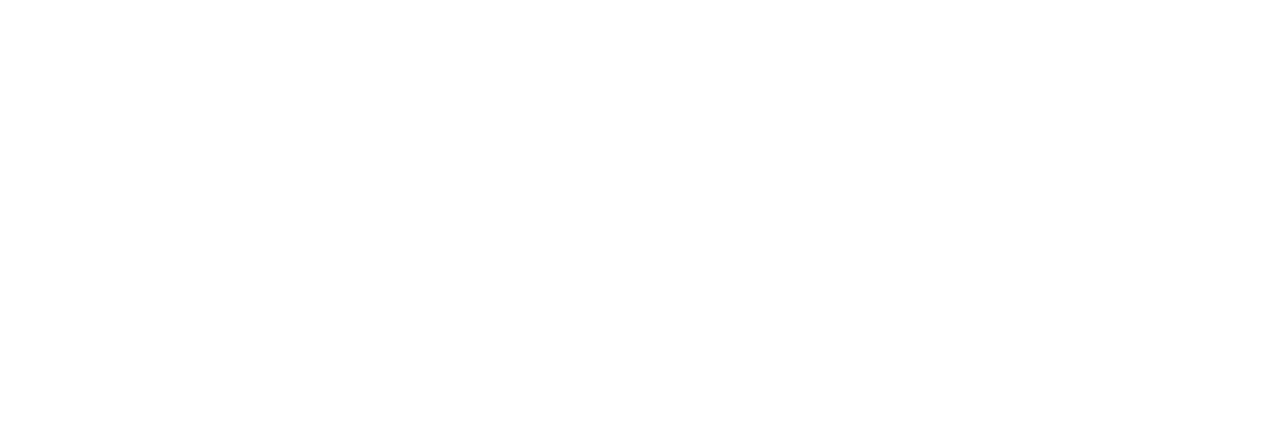
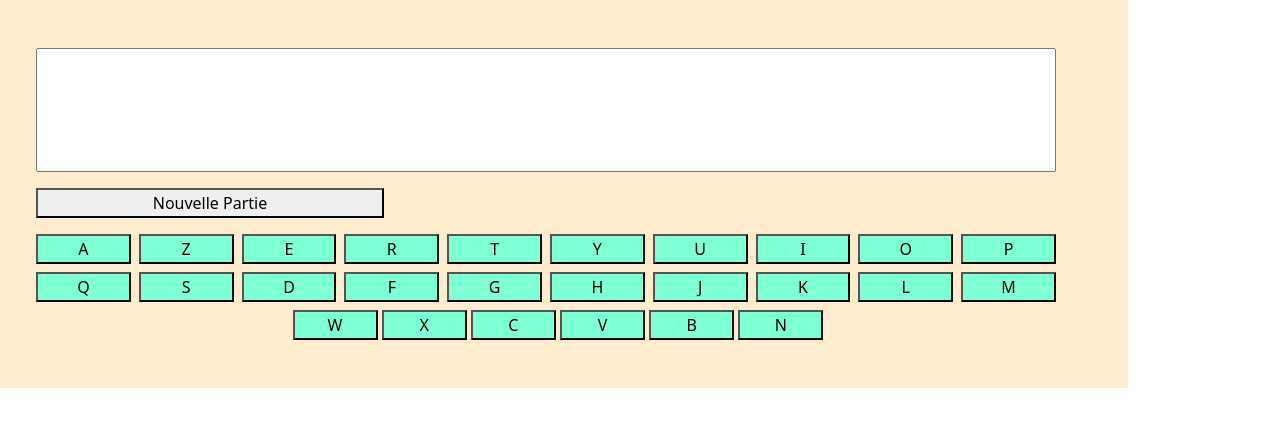
Before and after one commit to LHP7Guillaume/lependu, a plain HTML site: page index.html in a window 1280 px wide. Drawn offline with nearby package versions, Linux system fonts and the light colour scheme.

Commit message:
Oh bordeS

```diff
--- a/index.html
+++ b/index.html
@@ -5,15 +5,104 @@
     <meta charset="UTF-8">
     <meta http-equiv="X-UA-Compatible" content="IE=edge">
     <meta name="viewport" content="width=device-width, initial-scale=1.0">
+    <link rel="stylesheet" href="style.css">
+
+    <!-- bootstrap -->
+    <link href="https://cdn.jsdelivr.net/npm/bootstrap@5.1.3/dist/css/bootstrap.min.css" rel="stylesheet"
+        integrity="sha384-1BmE4kWBq78iYhFldvKuhfTAU6auU8tT94WrHftjDbrCEXSU1oBoqyl2QvZ6jIW3" crossorigin="anonymous">
+    <!-- cdn -->
+    <link rel="stylesheet" href="https://cdn.jsdelivr.net/npm/bootstrap-icons@1.6.1/font/bootstrap-icons.css">
+
+
     <title>Le Pendu</title>
+
+    <div class="text-center">
+
+    </div>
+
 </head>
 
-<body>
+<body class="text-center">
+
+
+
+
+
+    <div class="row clavier text-center p-5 container">
+
+        <div class="text row text-center">
+
+            <input type="text" class="col p-5 text-center" id="affichage">
+
+        </div>
+
+        <button id="newGame" class="mt-3 mb-3 col-4">Nouvelle Partie</button>
+
+        <div class="row text-center toucheclavier gap-2  lg">
+
+            <button type="button" id="a" class="col bouton">A</button>
+
+            <button type="button" id="z" class="col bouton">Z</button>
+
+            <button type="button" id="e" class="col bouton">E</button>
+
+            <button type="button" id="r" class="col bouton">R</button>
+
+            <button type="button" id="t" class="col bouton">T</button>
+
+            <button type="button" id="y" class="col bouton">Y</button>
+
+            <button type="button" id="U" class="col bouton">U</button>
+
+            <button type="button" id="i" class="col bouton">I</button>
+
+            <button type="button" id="o" class="col bouton">O</button>
+
+            <button type="button" id="p" class="col bouton">P</button>
+        </div>
+        <div class="row text-center toucheclavier gap-2 mt-2 lg">
+            <button type="button" id="q" class="col bouton">Q</button>
+
+            <button type="button" id="s" class="col bouton">S</button>
+
+            <button type="button" id="d" class="col bouton">D</button>
+
+            <button type="button" id="f" class="col bouton">F</button>
+
+            <button type="button" id="g" class="col bouton">G</button>
+
+            <button type="button" id="h" class="col bouton">H</button>
+
+            <button type="button" id="j" class="col bouton">J</button>
+
+            <button type="button" id="k" class="col bouton">K</button>
+
+            <button type="button" id="l" class="col bouton">L</button>
+
+            <button type="button" id="m" class="col bouton">M</button>
+        </div>
+        <div class=" text-center toucheclavier mt-2 lg">
+            <button type="button" id="w" class="col-1 bouton">W</button>
+
+            <button type="button" id="x" class="col-1 bouton">X</button>
+
+            <button type="button" id="c" class="col-1 bouton">C</button>
+
+            <button type="button" id="v" class="col-1 bouton">V</button>
+
+            <button type="button" id="b" class="col-1 bouton">B</button>
+
+            <button type="button" id="n" class="col-1 bouton">N</button>
+        </div>
+
+    </div>
+
+
 
 
 
     <script>
-        var PetsLists = ["dauphin",
+        var petsLists = ["dauphin",
             "baleine",
             "poule",
             "vache",
@@ -21,6 +110,7 @@
             "cochon",
             "tortue",
             "canard",
+            "hippopotame",
             "coq"
         ];
 
@@ -30,6 +120,7 @@
         }
 
         function position(word, letter) {
+            console.log(word)
             let indexChar = new Array()
             arrayLetterWorld = word.split("")
             arrayLetterWorld.forEach((element, index) => {
@@ -39,11 +130,24 @@
             })
 
             if (indexChar.length === 0) {
-                return null
+                return -1
             } else {
                 return indexChar
             }
         }
+
+        // console.log(selectionAleatoire(petsLists))
+        // console.log(position("mouton", "p"))
+        console.log(position(selectionAleatoire(petsLists), "p"))
+
+        // let display = document.getElementById("affichage")
+        // button.addEventListener("click", function (searchLetter) {
+        //     display.value += searchLetter
+        // })
+
+        const buttonStartGame = document.getElementById("newGame")
+        const letterButton = document.getElementById("letter")
+
 
 
     </script>
--- /dev/null
+++ b/style.css
@@ -0,0 +1,13 @@
+.toucheclavier {
+
+}
+
+.container {
+
+    background-color: blanchedalmond;
+}
+
+.bouton {
+
+    background-color: aquamarine;
+}
```
